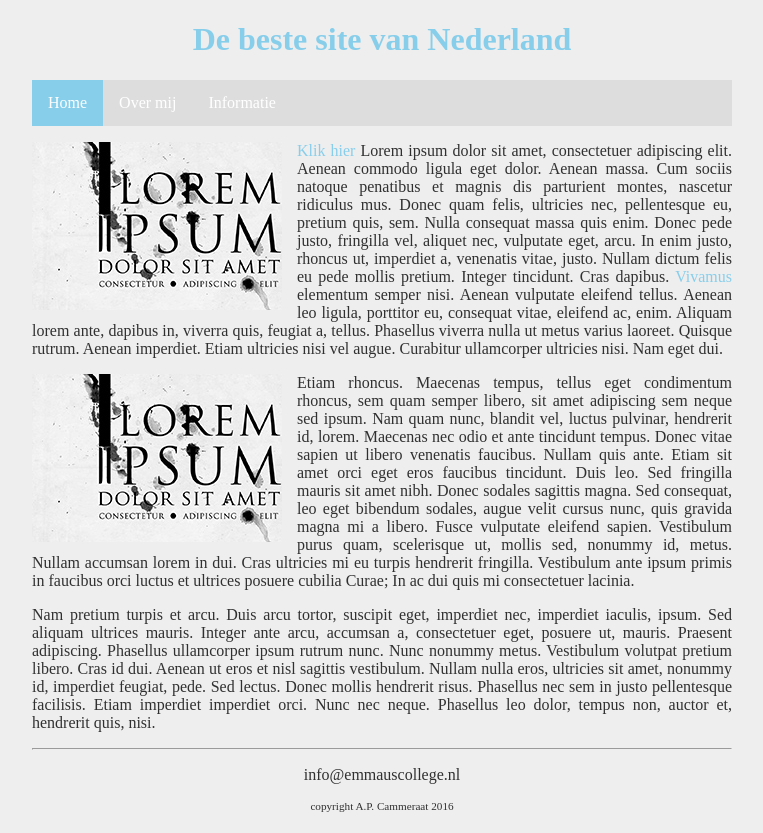
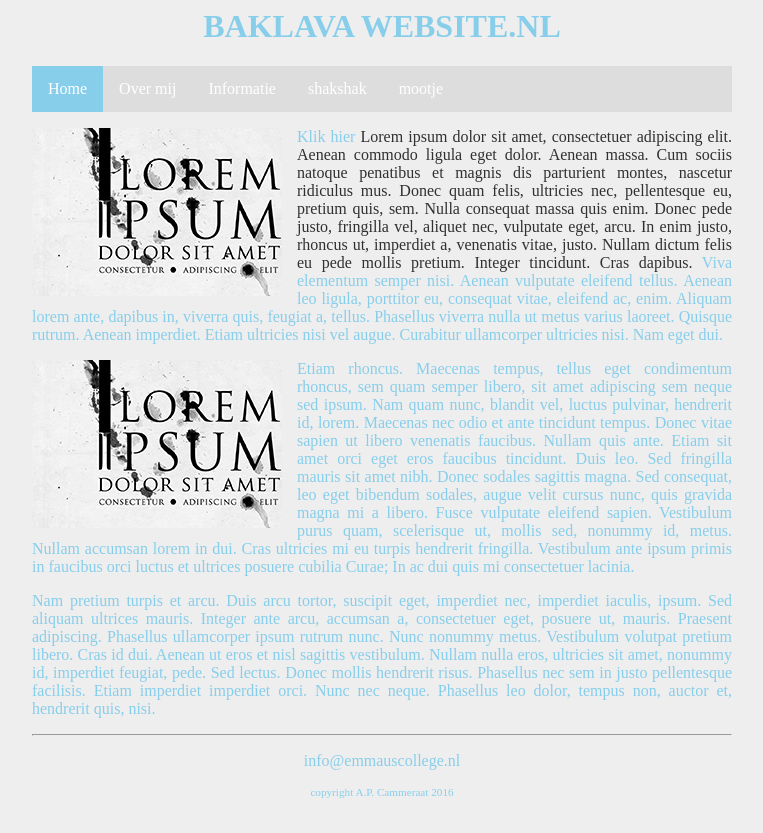
Before and after one commit to emmaus-4h/website-muhammedguvec, a plain HTML site: page index.html in a window 1280 px wide. Shown: the whole page, without its empty margins (258-1021 px from the left). Drawn offline with Linux system fonts and the light colour scheme.

Commit message:
Update index.html

```diff
--- a/index.html
+++ b/index.html
@@ -1,4 +1,4 @@
-<!DOCTYPE html>
+<DOCTYPE html>
 
 <html>
 
@@ -10,7 +10,7 @@
     <body>
         <main>
             <header>
-                <h1 id="hoofdtitel" class="belangrijk">De beste site van Nederland</h1>
+                <h1 id="hoofdtitel" class="belangrijk">BAKLAVA WEBSITE.NL </h1>
             </header>
 
             <nav>
@@ -18,12 +18,14 @@
                     <li><a class="active" href="index.html">Home</a></li>
                     <li><a href="overmij.html">Over mij</a></li>
                     <li><a href="info.html">Informatie</a></li>
+                    <li><a href="shakshak.html">shakshak</a></li>
+                    <li><a href="Mootje.html">mootje</a></i>
                 </ul>
             </nav>
 
             <article>
                 <p><img class="zweefLinks" src="afbeeldingen/loremipsum.jpg">
-                <a href="http://nu.nl">Klik hier</a> Lorem ipsum dolor sit amet, consectetuer adipiscing elit. Aenean commodo ligula eget dolor. Aenean massa. Cum sociis natoque penatibus et magnis dis parturient montes, nascetur ridiculus mus. Donec quam felis, ultricies nec, pellentesque eu, pretium quis, sem. Nulla consequat massa quis enim. Donec pede justo, fringilla vel, aliquet nec, vulputate eget, arcu. In enim justo, rhoncus ut, imperdiet a, venenatis vitae, justo. Nullam dictum felis eu pede mollis pretium. Integer tincidunt. Cras dapibus. <a href="http://www.encyclo.nl/begrip/dum%20vivimus%20vivamus">Vivamus</a> elementum semper nisi. Aenean vulputate eleifend tellus. Aenean leo ligula, porttitor eu, consequat vitae, eleifend ac, enim. Aliquam lorem ante, dapibus in, viverra quis, feugiat a, tellus. Phasellus viverra nulla ut metus varius laoreet. Quisque rutrum. Aenean imperdiet. Etiam ultricies nisi vel augue. Curabitur ullamcorper ultricies nisi. Nam eget dui.</p>
+                <a href="http://nu.nl">Klik hier</a> Lorem ipsum dolor sit amet, consectetuer adipiscing elit. Aenean commodo ligula eget dolor. Aenean massa. Cum sociis natoque penatibus et magnis dis parturient montes, nascetur ridiculus mus. Donec quam felis, ultricies nec, pellentesque eu, pretium quis, sem. Nulla consequat massa quis enim. Donec pede justo, fringilla vel, aliquet nec, vulputate eget, arcu. In enim justo, rhoncus ut, imperdiet a, venenatis vitae, justo. Nullam dictum felis eu pede mollis pretium. Integer tincidunt. Cras dapibus. <a href="http://www.encyclo.nl/begrip/dum%20vivimus%20vivamus">Viva<!mus</a> elementum semper nisi. Aenean vulputate eleifend tellus. Aenean leo ligula, porttitor eu, consequat vitae, eleifend ac, enim. Aliquam lorem ante, dapibus in, viverra quis, feugiat a, tellus. Phasellus viverra nulla ut metus varius laoreet. Quisque rutrum. Aenean imperdiet. Etiam ultricies nisi vel augue. Curabitur ullamcorper ultricies nisi. Nam eget dui.</p>
                 <p><img class="zweefLinks" src="afbeeldingen/loremipsum.jpg">Etiam rhoncus. Maecenas tempus, tellus eget condimentum rhoncus, sem quam semper libero, sit amet adipiscing sem neque sed ipsum. Nam quam nunc, blandit vel, luctus pulvinar, hendrerit id, lorem. Maecenas nec odio et ante tincidunt tempus. Donec vitae sapien ut libero venenatis faucibus. Nullam quis ante. Etiam sit amet orci eget eros faucibus tincidunt. Duis leo. Sed fringilla mauris sit amet nibh. Donec sodales sagittis magna. Sed consequat, leo eget bibendum sodales, augue velit cursus nunc, quis gravida magna mi a libero. Fusce vulputate eleifend sapien. Vestibulum purus quam, scelerisque ut, mollis sed, nonummy id, metus. Nullam accumsan lorem in dui. Cras ultricies mi eu turpis hendrerit fringilla. Vestibulum ante ipsum primis in faucibus orci luctus et ultrices posuere cubilia Curae; In ac dui quis mi consectetuer lacinia.</p>
                 <p>Nam pretium turpis et arcu. Duis arcu tortor, suscipit eget, imperdiet nec, imperdiet iaculis, ipsum. Sed aliquam ultrices mauris. Integer ante arcu, accumsan a, consectetuer eget, posuere ut, mauris. Praesent adipiscing. Phasellus ullamcorper ipsum rutrum nunc. Nunc nonummy metus. Vestibulum volutpat pretium libero. Cras id dui. Aenean ut eros et nisl sagittis vestibulum. Nullam nulla eros, ultricies sit amet, nonummy id, imperdiet feugiat, pede. Sed lectus. Donec mollis hendrerit risus. Phasellus nec sem in justo pellentesque facilisis. Etiam imperdiet imperdiet orci. Nunc nec neque. Phasellus leo dolor, tempus non, auctor et, hendrerit quis, nisi.</p>
             </article>
```
